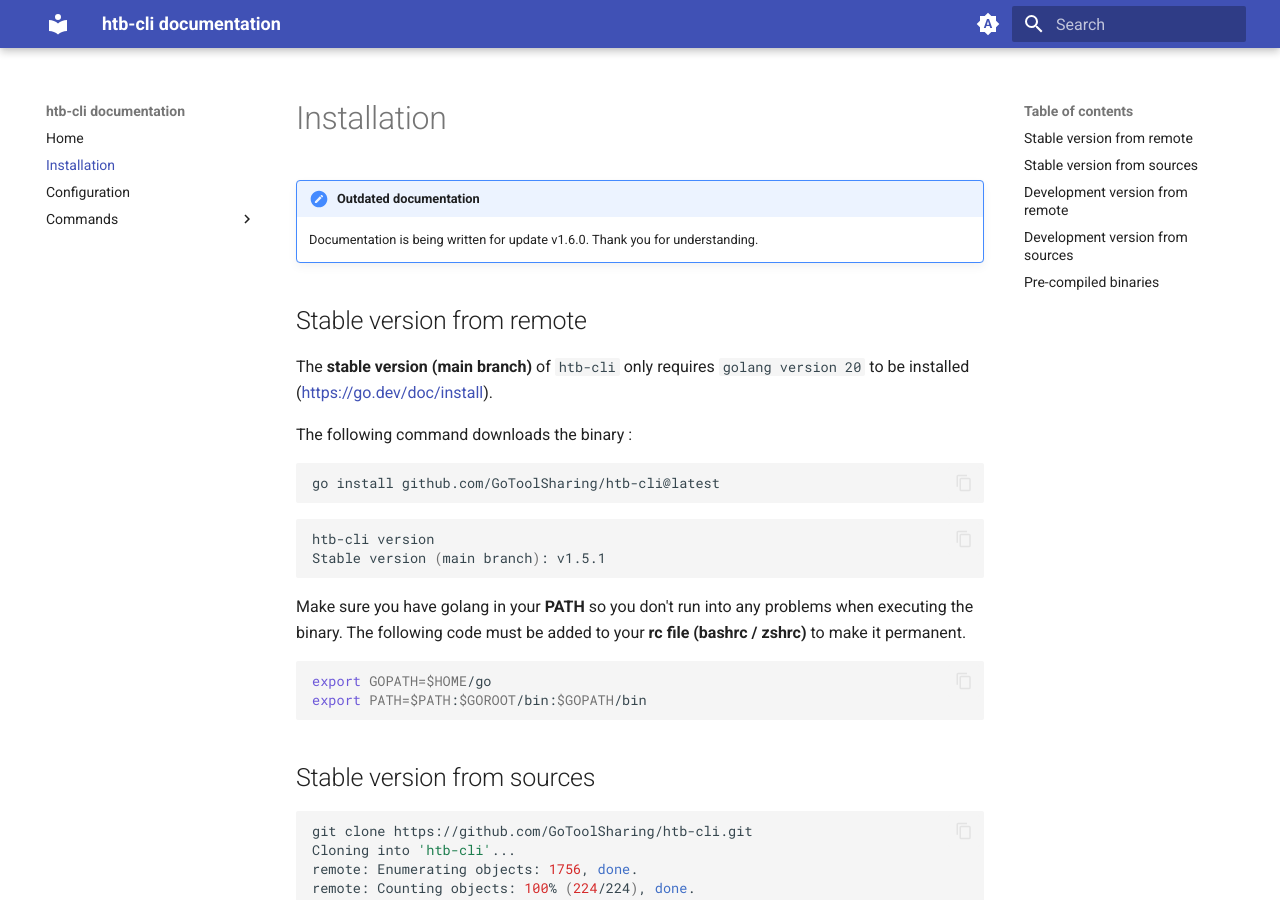
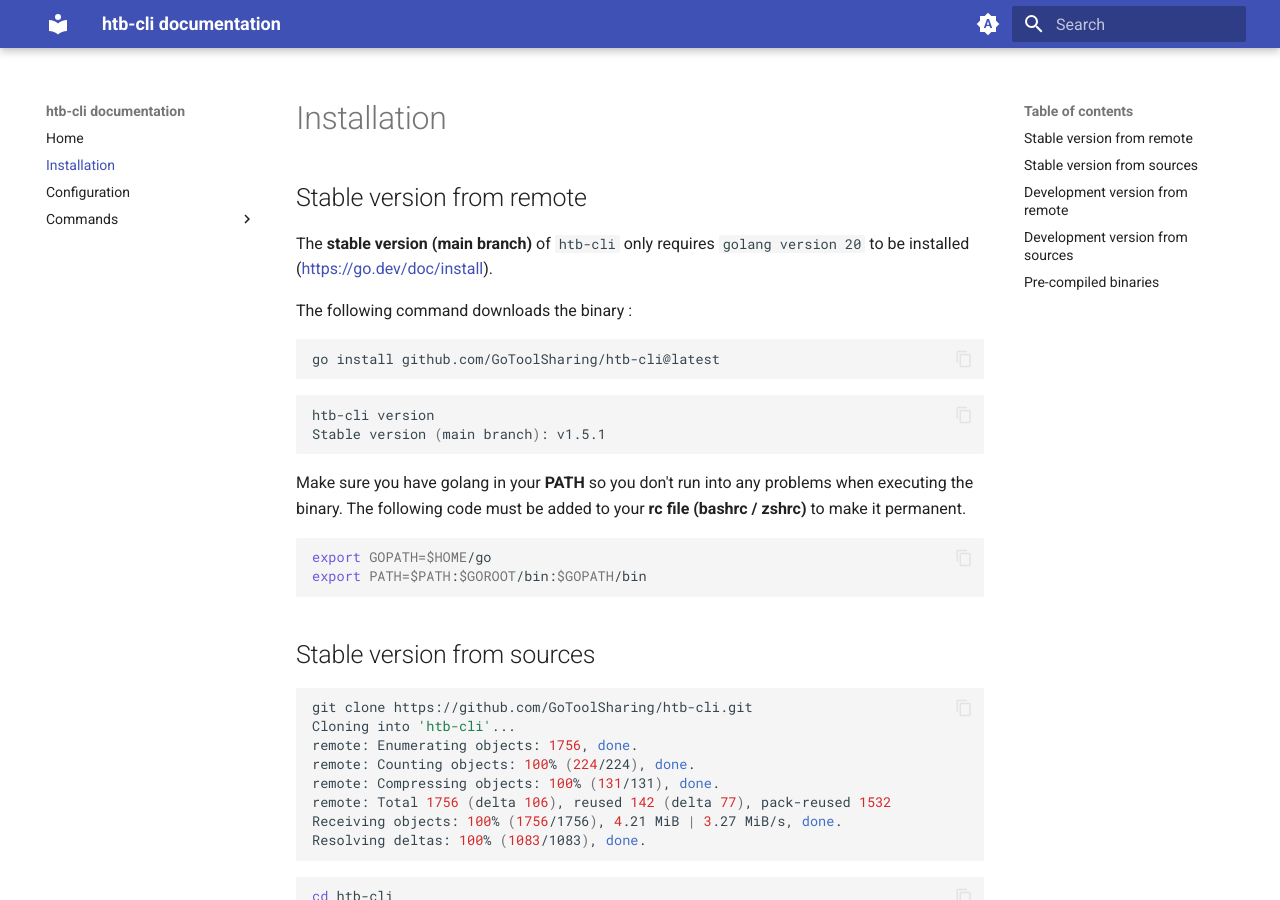
Before and after one commit to GoToolSharing/htb-cli-documentation, an MkDocs documentation site: the page built from docs/installation.md, in a window 1280 px wide and 900 px high. Built offline with MkDocs 1.6.1 and Material for MkDocs 9.7.7, drawn with Linux system fonts in a browser that asks for light colours.

Commit message:
Update installation.md

```diff
--- a/docs/installation.md
+++ b/docs/installation.md
@@ -1,8 +1,4 @@
 # Installation
-
-!!! note "Outdated documentation"
-
-    Documentation is being written for update v1.6.0. Thank you for understanding.
 
 ## Stable version from remote
 
```
